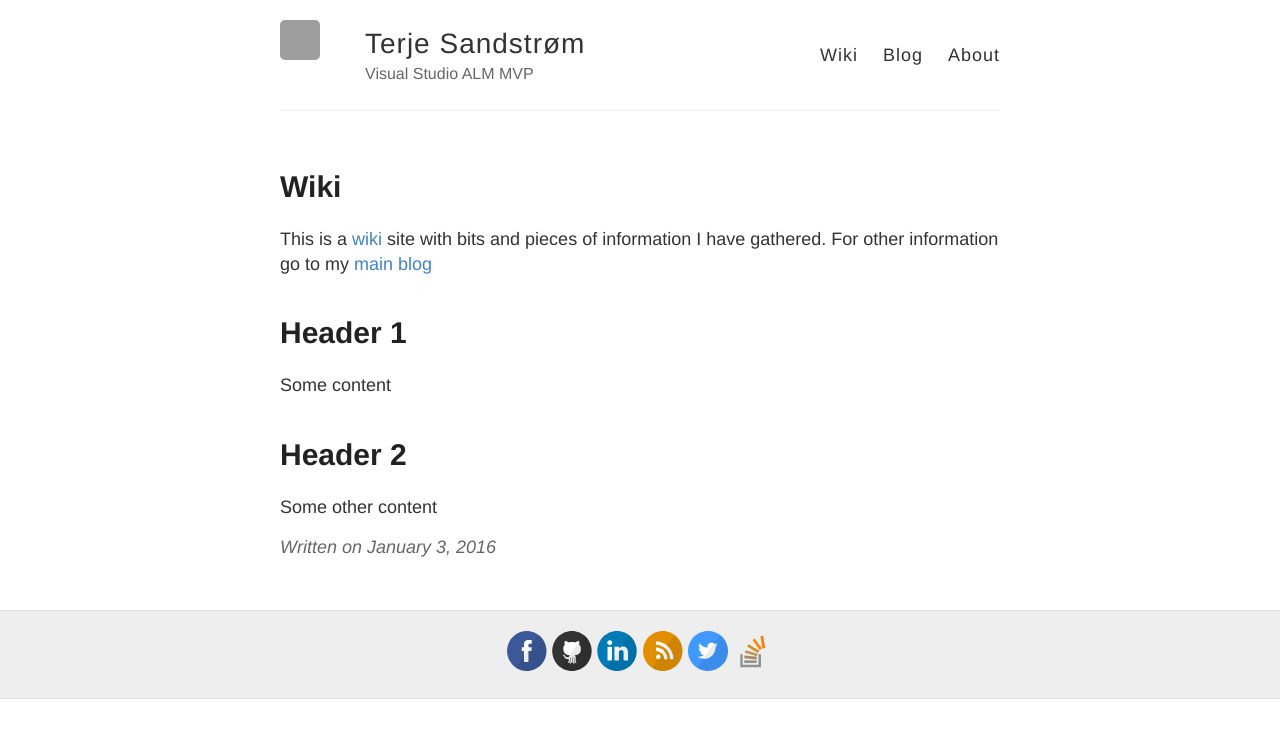
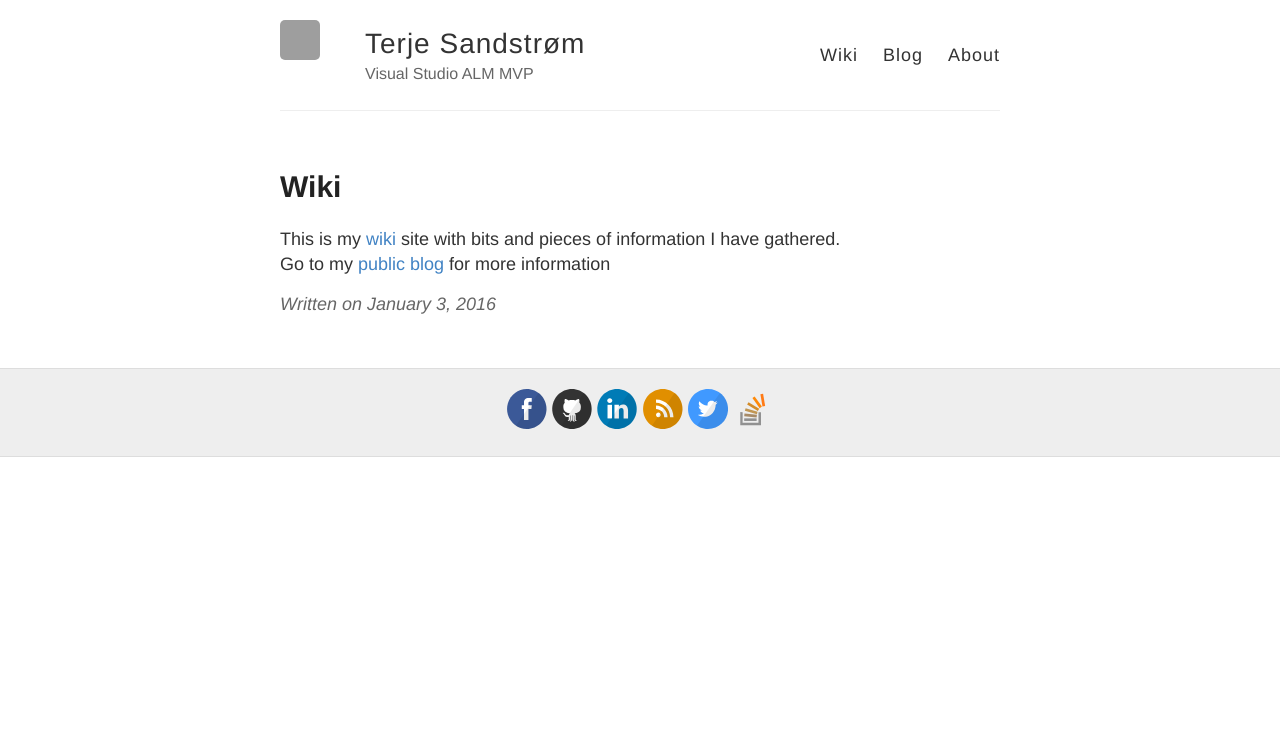
Before and after one commit to terjesandstrom/terjesandstrom.github.io, a Jekyll site: the page built from _posts/2016-1-3-Hello-World.md, in a window 1280 px wide. Shown: the top 738 px of the page. Built offline with Jekyll 4.4.1, drawn with Linux system fonts in a browser that asks for light colours; grey boxes are pictures that could not be loaded.

Commit message:
udpates to links

```diff
--- a/_posts/2016-1-3-Hello-World.md
+++ b/_posts/2016-1-3-Hello-World.md
@@ -5,12 +5,5 @@
 ---
 
 
-This is a [wiki](http://terjesandstrom.github.io/wiki/wiki) site with bits and pieces of information I have gathered.   For other information go to my  [main blog](http://hermit.no)
-
-# Header 1
-
-Some content
-
-# Header 2
-
-Some other content
+This is my [wiki](http://terjesandstrom.github.io/wiki.html) site with bits and pieces of information I have gathered.
+Go to my  [public blog](http://hermit.no) for more information
```
Also changed, not shown: Office365.md (+1 -1 lines).
